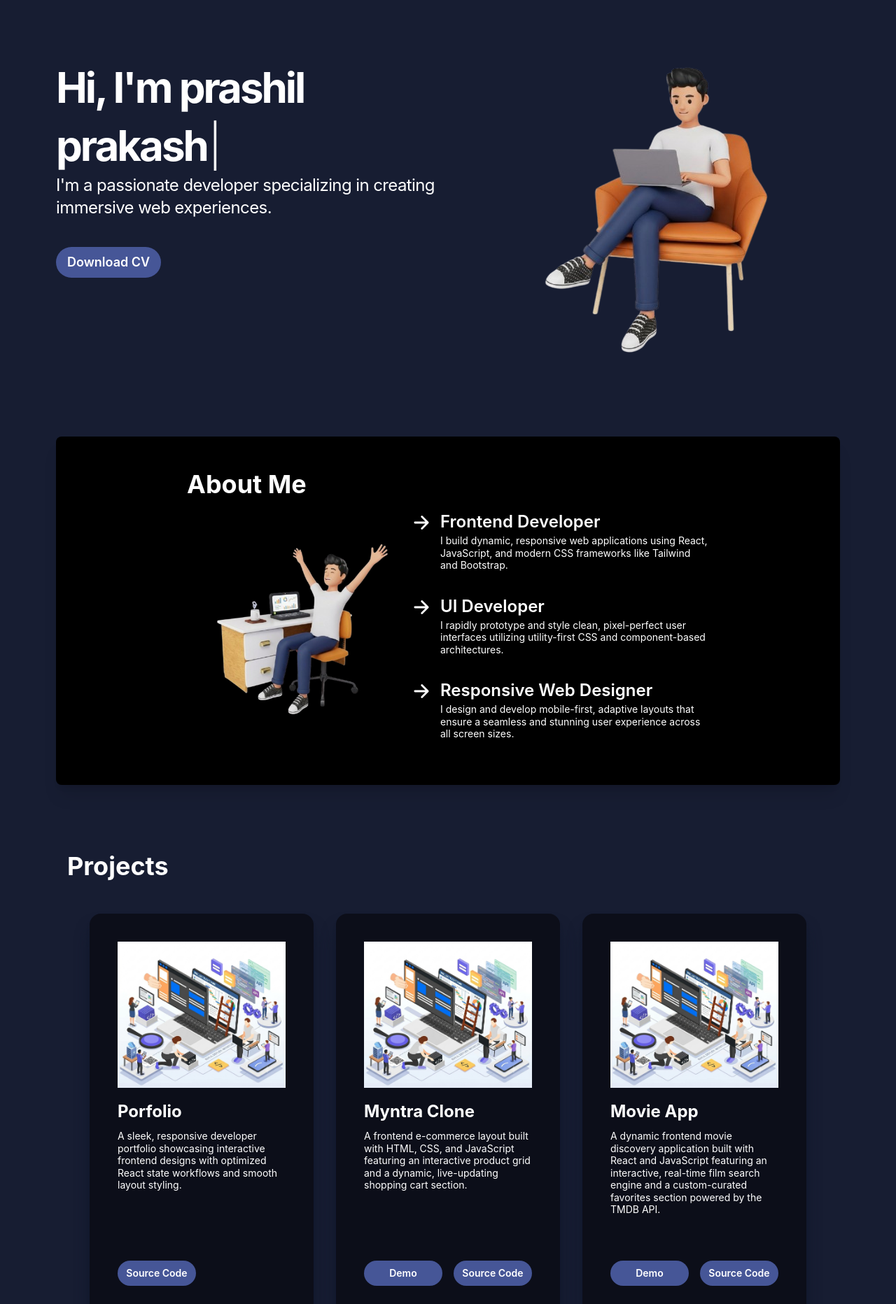
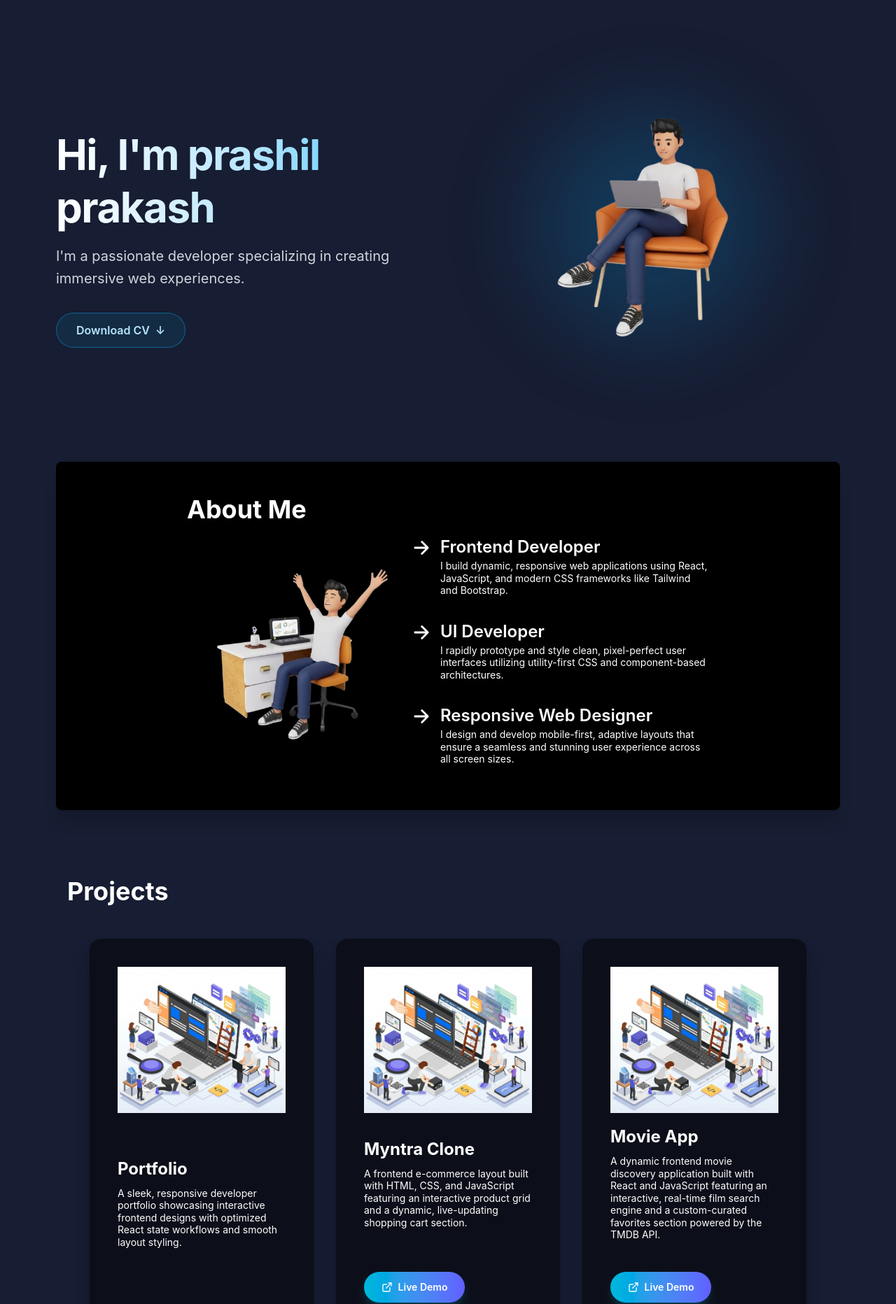
Before and after one commit to Prashil-prakash/portfolio, a React (Vite) app: page / in a window 1280 px wide. Shown: the part 120-1984 px from the top of the page at 70% size. Built offline with nearby package versions, Linux system fonts and the light colour scheme.

Commit message:
Enhance portfolio UI and styling

```diff
--- a/package.json
+++ b/package.json
@@ -12,6 +12,7 @@
   "dependencies": {
     "@remixicon/react": "^4.9.0",
     "@tailwindcss/vite": "^4.3.3",
+    "lucide-react": "^1.59.0",
     "react": "^19.2.8",
     "react-dom": "^19.2.8",
     "react-icons": "^5.7.0",
--- a/src/Components/Home.jsx
+++ b/src/Components/Home.jsx
@@ -5,28 +5,66 @@ import TextChange from "./TextChange";
 
 function Home() {
   return (
-    <div className="text-white flex w-full justify-between items-start p-10 md:p-20 ">
-      <div className="md:w-2/4 md:pt-10">
-        <h1 className="text-4xl md:text-6xl font-bold tracking-tighter leading-snug min-h-17.5 md:min-h-35">
+    <section
+      id="Home"
+      className="flex min-h-[85vh] w-full flex-col-reverse items-center
+      justify-center gap-12 px-6 py-12 text-white
+      md:flex-row md:justify-between md:gap-8 md:px-20 md:py-20"
+    >
+
+      <div className="w-full text-center md:w-1/2 md:pt-10 md:text-left">
+        <h1
+          className="min-h-28 text-4xl font-bold leading-tight tracking-tight
+          bg-linear-to-r from-white via-sky-200 to-sky-400
+          bg-clip-text text-transparent
+          md:min-h-36 md:text-6xl"
+        >
           <TextChange />
         </h1>
 
-        <p className="text-sm md:text-2xl tracking-tight">
-          I'm a passionate developer specializing in creating immersive web
-          experiences.
+        <p className="mx-auto mt-4 max-w-xl text-base leading-relaxed
+          text-gray-300 md:mx-0 md:text-xl">
+          I'm a passionate developer specializing in creating
+          immersive web experiences.
         </p>
+
+        <div className="mt-8">
           <a
             href={myCv}
             download="Prashil_Prakash_CV.pdf"
-          className="inline-block mt-5 md:mt-10 text-white text-sm md:text-lg py-2 px-4 hover:opacity-85 duration-300 hover:scale-105 font-semibold rounded-3xl bg-[#465697] text-center"
+            className="inline-flex items-center justify-center
+            rounded-full border border-sky-400/40 bg-sky-500/10
+            px-7 py-3 font-semibold text-sky-200
+            transition-all duration-300
+            hover:scale-105 hover:border-sky-300
+            hover:bg-sky-400/20
+            hover:shadow-[0_0_25px_rgba(56,189,248,0.35)]"
           >
             Download CV
+            <span className="ml-2 transition-transform duration-300
+              group-hover:translate-y-1">
+              ↓
+            </span>
           </a>
         </div>
-      <div>
-        <img className="" src={avatarImg} alt="" />
       </div>
+
+      {/* Right Avatar */}
+      <div className="relative flex w-full items-center justify-center
+        md:w-1/2">
+        <div className="absolute h-56 w-56 rounded-full
+          bg-sky-500/20 blur-3xl md:h-80 md:w-80" />
+
+        <img
+          src={avatarImg}
+          alt="Prashil Prakash"
+          className="relative z-10 w-64 max-w-full object-contain
+          transition-transform duration-500 hover:scale-105
+          md:w-96"
+        />
       </div>
+    </section>
   );
 }
+
 export default Home;
--- a/src/Components/NavBar.jsx
+++ b/src/Components/NavBar.jsx
@@ -4,6 +4,7 @@ import React, { useState } from "react";
 function NavBar() {
   const [menu, openMenu] = useState(false);
   const [showMenu, setShowMenu] = useState(true);
+  const navLinkStyle=" relative py-2 after:absolute after:bottom-0 after:left-0 after:h-0.5 after:w-0 after:bg-sky-400 after:transition-all after:duration-300 hover:after:w-full"
 
   return (
     <nav className="flex flex-wrap justify-between md:items-center text-white px-10 pt-6 md:px-20">
@@ -12,18 +13,18 @@ function NavBar() {
         className={`${menu ? "block" : "hidden"}     mx-24 py-2 mt-4 font-semibold md:mt-5 bg-black-500/30 px-2 rounded-xl md:border-none text-center md:bg-transparent md:static md:mx-0 md:flex md:gap-6`}
       >
         <a href="#About">
-          <li className="text-md transition-all duration-300 p-1 md:p-0">
+          <li className={navLinkStyle}>
             About
           </li>
         </a>
         <a href="#Projects">
-          <li className="text-md transition-all duration-300 p-1 md:p-0">
+          <li className={navLinkStyle}>
             Projects
           </li>
         </a>
 
         <a href="#footer">
-          <li className="text-md transition-all duration-300 p-1 md:p-0">
+          <li className={navLinkStyle}>
             Contacts
           </li>
         </a>
--- a/src/Components/Projects/ProjectCard.jsx
+++ b/src/Components/Projects/ProjectCard.jsx
@@ -1,29 +1,47 @@
 import React from "react";
+import { ExternalLink, Code2 } from "lucide-react";
 import bannerImg from "../../assets/Banner.png";
 
-const ProjectCard = ({ title,main,demoLink,sourceLink }) => {
+const ProjectCard = ({ title, main, demoLink, sourceLink }) => {
+  const buttonBase =
+    "inline-flex w-36 h-11 shrink-0 items-center justify-center gap-2 rounded-full px-3 text-sm font-semibold transition-all duration-300 ease-out hover:-translate-y-1 active:scale-95 focus-visible:outline-none focus-visible:ring-2 focus-visible:ring-cyan-400 focus-visible:ring-offset-2 focus-visible:ring-offset-[#0c0e19]";
   return (
-    <div className="p-3 md:p-6 flex flex-col justify-between w-80 bg-[#0c0e19] shadow-xl shadow-slate-900 rounded-2xl">
-      <img src={bannerImg} alt="" className="p-4" />
-      <div><h3 className="px-4 text-xl md:text-2xl font-bold leading-normal">
-        {title}
-      </h3>
-      <p className="px-4 text-sm md:text-md leading-tight py-2 ">{main}</p></div>
-      <div className="mt-auto p-2 md:p-4 flex gap-2 md:gap-4 justify-start items-center">
+    <div className="group p-3 md:p-6 flex flex-col justify-between w-80 bg-[#0c0e19] shadow-xl shadow-slate-900 rounded-2xl transition-all duration-300 ease-out hover:-translate-y-2 hover:scale-105 hover:shadow-cyan-500/20">
+      <img
+        src={bannerImg}
+        alt=""
+        className="p-4 transition-transform duration-500 group-hover:scale-105"
+      />
+      <div>
+        <h3 className="px-4 text-xl md:text-2xl font-bold leading-normal">
+          {title}
+        </h3>
+        <p className="px-4 text-sm md:text-md leading-tight py-2 ">{main}</p>
+      </div>
+      <div className="mt-5 flex flex-wrap items-center gap-3 p-2 md:p-4">
         {demoLink && (
-          <button
-            onClick={() => window.open(demoLink, "_blank", "noopener,noreferrer")}
-            className="md:mt-10 text-white py-2 w-28 text-center text-sm md:text-md hover:opacity-85 duration-300 hover:scale-105 font-semibold rounded-3xl bg-[#465697]"
+          <a
+            href={demoLink}
+            target="_blank"
+            rel="noopener noreferrer"
+            className={`${buttonBase} bg-linear-to-r from-cyan-500 to-indigo-500 text-white shadow-lg shadow-cyan-500/20 hover:shadow-cyan-400/40`}
           >
-            Demo
-          </button>
+            <ExternalLink size={16} className="shrink-0" />
+            Live Demo
+          </a>
         )}
-        <button
-          onClick={() => window.open(sourceLink, "_blank", "noopener,noreferrer")}
-          className="md:mt-10 text-white py-2 w-28 text-center text-xs md:text-sm hover:opacity-85 duration-300 hover:scale-105 font-semibold rounded-3xl bg-[#465697] flex items-center justify-center"
-        >
-          Source Code
-        </button>
+
+
+          <a
+            href={sourceLink}
+            target="_blank"
+            rel="noopener noreferrer"
+            className={`${buttonBase} border border-slate-700 bg-white/4 text-slate-200 hover:border-cyan-400/60 hover:bg-cyan-400/10 hover:text-cyan-300`}
+          >
+            <Code2 size={16} className="shrink-0" />
+            Source Code
+          </a>
+
       </div>
     </div>
   );
--- a/src/Components/Projects/ProjectData.js
+++ b/src/Components/Projects/ProjectData.js
@@ -1,7 +1,7 @@
 export const ProjectData = [
   {
     id: 1,
-    title: "Porfolio",
+    title: "Portfolio",
     main: "A sleek, responsive developer portfolio showcasing interactive frontend designs with optimized React state workflows and smooth layout styling.",
     demoLink: "",
     sourceLink: "https://github.com/Prashil-prakash/portfolio",
--- a/src/index.css
+++ b/src/index.css
@@ -1,4 +1,5 @@
 @import "tailwindcss";
+
 
 * {
   scroll-behavior: smooth;
```
Also changed, not shown: 1 other file (tests, documents, lock files or other folders). Lines whose indentation alone changed are shown as unchanged.
